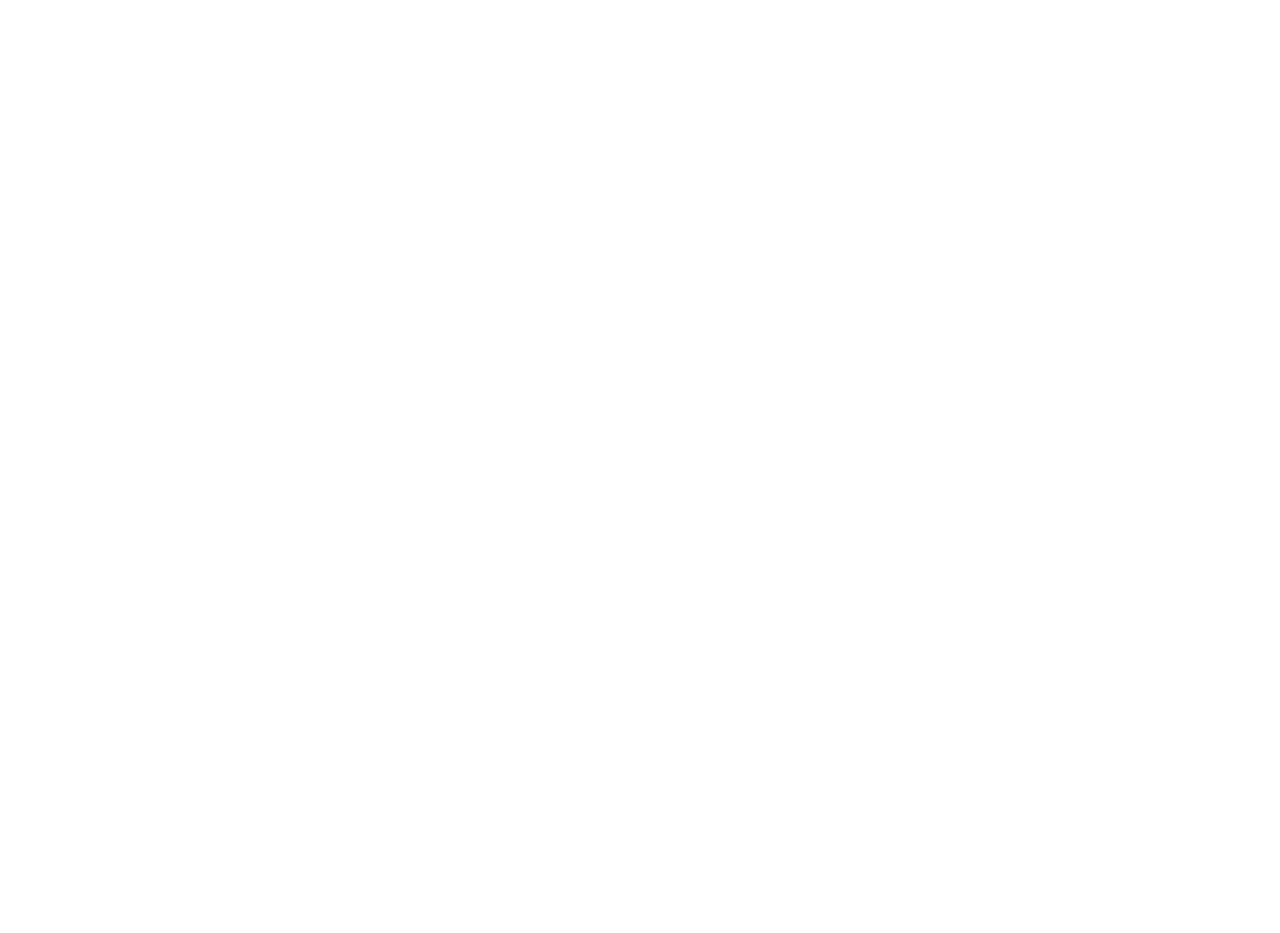
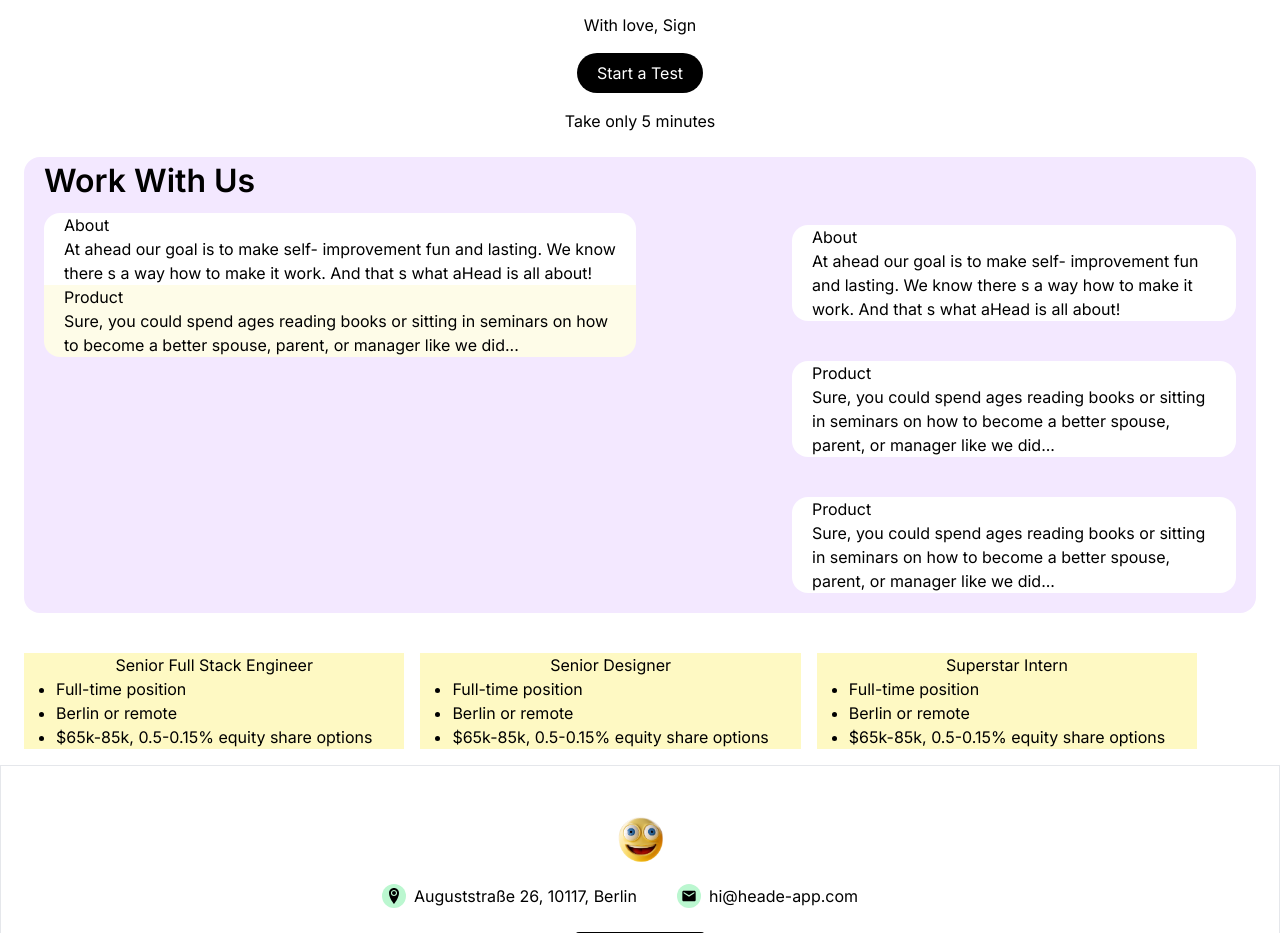
Before and after one commit to Gouravk73/density_exchange, a Next.js app: page / in a window 1280 px wide. Shown: the part 5660-6593 px from the top of the page. Before the commit the page ends 3869 px from the top, so only its background shows below. Built offline with nearby package versions, Linux system fonts and the light colour scheme.

Commit message:
completed

```diff
--- a/src/app/page.js
+++ b/src/app/page.js
@@ -1,4 +1,5 @@
 import Hero from "@/components/Hero/Hero";
+import Emotions from "@/components/emotions/Emotions";
 import Footer from "@/components/footer/Footer";
 import Header from "@/components/header/Header";
 import Manifesto from "@/components/manifesto/Manifesto";
@@ -10,6 +11,7 @@ export default function Home() {
     <main  >
          <Header/>
          <Hero/>
+         <Emotions/>
          <Manifesto/>
          <SelfAwarenessTest/>
          <WorkMain/>
--- /dev/null
+++ b/src/components/emotions/Card.jsx
@@ -0,0 +1,13 @@
+import React from 'react'
+
+const Card = ({card}) => {
+  return (
+    <div key={card.id} className= {`p-8 h-[300px] w-[300px] rounded-xl ${card.color} text-white ${card.tilt?'-rotate-6':''}`}   >
+        <p>{card.emoji}</p>
+         <h1 className={`text-xl font-medium ${card.tilt ? 'text-purple-300' : 'text-white-600'}`}>{card.heading}</h1>
+        <p className={` ${card.tilt ? 'text-purple-300' : 'text-white-600'}`}>{card.title}</p>
+    </div>
+  )
+}
+
+export default Card
--- /dev/null
+++ b/src/components/emotions/EmotionData.js
@@ -0,0 +1,54 @@
+
+const EmotionData = [
+    {
+      heading:"quablle with your partner",
+      title:'yes',
+      color:'bg-sky-400	',
+      emoji:' 😡 ',
+      tilt:0,
+      id:'1',
+    },
+    {
+        heading:"You argue with colleague",
+        title:'you get angry and defensive,instead of staying open and working towards common ground ',
+        color:'bg-fuchsia-400	',
+        emoji:'  😠  ',
+        tilt:0,
+        id:'2',
+    },
+    {
+        heading:"You get promotion at work",
+        title:'You question yourself and wonder when they will realize you are unqualified imposter ,instead of trusting yourself and your abilities ',
+        color:'bg-indigo-800	',
+        emoji:'😳',
+        tilt:1,
+        id:'3',
+    },
+    {
+        heading:"You get promotion at work",
+        title:'You question yourself and wonder when they will realize you are unqualified imposter ,instead of trusting yourself and your abilities ',
+        color:'bg-rose-400	',
+        emoji:'😳',
+        tilt:0,
+        id:'4',
+    },
+    {
+        heading:"You get promotion at work",
+        title:'You question yourself and wonder when they will realize you are unqualified imposter ,instead of trusting yourself and your abilities ',
+        color:'bg-emerald-100',
+        emoji:'😳',
+        tilt:1,
+        id:'5',
+    },
+    {
+        heading:"You get promotion at work",
+        title:'You question yourself and wonder when they will realize you are unqualified imposter ,instead of trusting yourself and your abilities ',
+        color:'bg-red-100',
+        emoji:'😳',
+        tilt:0,
+        id: '6',
+    },
+
+  ];
+
+export default EmotionData
--- /dev/null
+++ b/src/components/emotions/Emotions.jsx
@@ -0,0 +1,39 @@
+"use client"
+import { motion, useTransform, useScroll } from "framer-motion";
+import { useRef } from "react";
+import EmotionData from "./EmotionData";
+import Card from "./Card";
+const Emotions = () => {
+  return (
+    <div  >
+
+      <HorizontalScrollCarousel />
+
+    </div>
+  );
+};
+
+const HorizontalScrollCarousel = () => {
+  const targetRef = useRef(null);
+  const { scrollYProgress } = useScroll({
+    target: targetRef,
+  });
+
+  const x = useTransform(scrollYProgress, [0, 1], ["1%", "-75%"]);
+
+  return (
+    <section ref={targetRef} className="relative h-[300vh]  ">
+      <div className="sticky top-0 flex h-screen items-center overflow-hidden">
+        <motion.div style={{ x }} className="flex gap-8">
+          {EmotionData.map((card) => {
+            return <Card card={card} key={card.id} />;
+          })}
+        </motion.div>
+      </div>
+    </section>
+  );
+};
+
+
+
+export default Emotions;
--- /dev/null
+++ b/src/components/workwithus/Work/LeftSection.jsx
@@ -0,0 +1,23 @@
+import React from 'react'
+
+const LeftSection = () => {
+  return (
+    <div className='py-2 '>
+        <div className='bg-white  rounded-t-2xl	px-5'>
+            <p>About</p>
+            <p>At ahead our goal is to make self- improvement
+                 fun and lasting. We know there s a way how to make
+                  it work. And that s what aHead is all about!</p>
+        </div>
+        <div className='bg-yellow-50  rounded-b-2xl	px-5 '>
+            <p>Product</p>
+            <p>Sure, you could spend ages reading books
+                or sitting in seminars on how to become
+                a better spouse, parent, or manager like we did...
+            </p>
+        </div>
+    </div>
+  )
+}
+
+export default LeftSection
--- /dev/null
+++ b/src/components/workwithus/Work/RightSection.jsx
@@ -0,0 +1,30 @@
+import React from 'react'
+
+const RightSection = () => {
+  return (
+    <div className=' flex flex-col justify-end items-end  '>
+        <div className='w-9/12 bg-white  rounded-2xl	px-5  my-5'>
+            <p>About</p>
+            <p>At ahead our goal is to make self- improvement
+             fun and lasting. We know there s a way how to make
+                  it work. And that s what aHead is all about!</p>
+        </div>
+        <div className='w-9/12 bg-white  rounded-2xl	px-5 my-5'>
+            <p>Product</p>
+            <p>Sure, you could spend ages reading books
+                or sitting in seminars on how to become
+                a better spouse, parent, or manager like we did...
+            </p>
+        </div>
+        <div className='w-9/12 bg-white  rounded-2xl	px-5 my-5'>
+            <p>Product</p>
+            <p>Sure, you could spend ages reading books
+                or sitting in seminars on how to become
+                a better spouse, parent, or manager like we did...
+            </p>
+        </div>
+    </div>
+  )
+}
+
+export default RightSection
--- /dev/null
+++ b/src/components/workwithus/Work/WorkWithUs.jsx
@@ -0,0 +1,21 @@
+import React from 'react'
+import LeftSection from './LeftSection'
+import RightSection from './RightSection'
+
+const WorkWithUs = () => {
+  return (
+    <div className='p-6'>
+        <div className='bg-purple-100  rounded-2xl	px-5'>
+        <p className='text-[2rem] font-semibold'>Work With Us</p>
+        <div className='flex gap-2'>
+            <div className='w-1/2'><LeftSection/></div>
+            <div className='w-1/2'><RightSection/></div>
+        </div>
+
+
+        </div>
+    </div>
+  )
+}
+
+export default WorkWithUs
--- a/src/components/workwithus/WorkMain.jsx
+++ b/src/components/workwithus/WorkMain.jsx
@@ -1,9 +1,12 @@
 import React from 'react'
 import Vacancies from './OpenVacancies/Vacancies'
+import WorkWithUs from './Work/WorkWithUs'
 const WorkMain = () => {
   return (
     <div>
+        <WorkWithUs/>
         <Vacancies/>
+
     </div>
   )
 }
```
